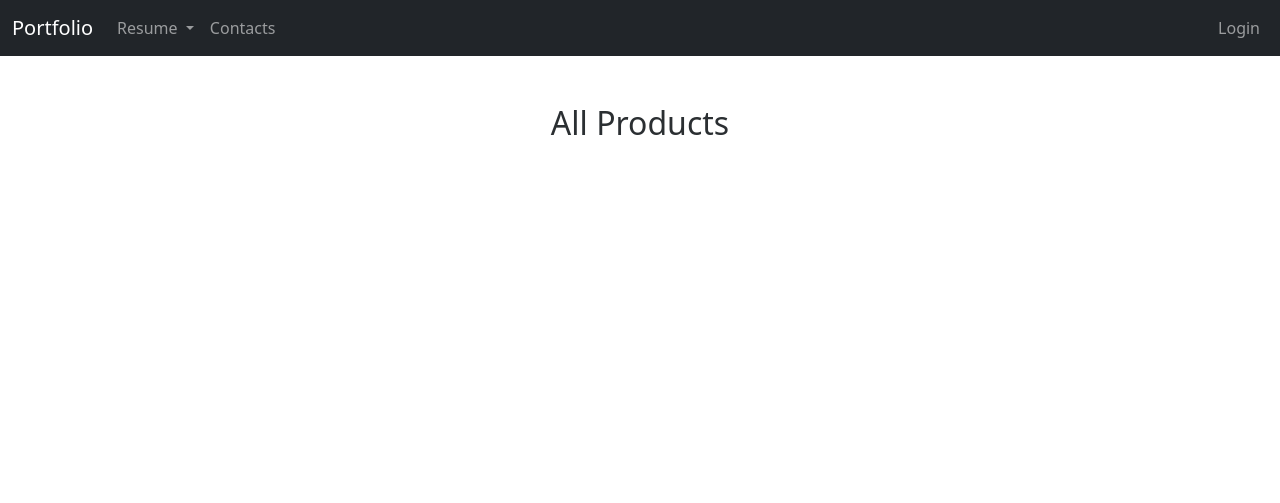
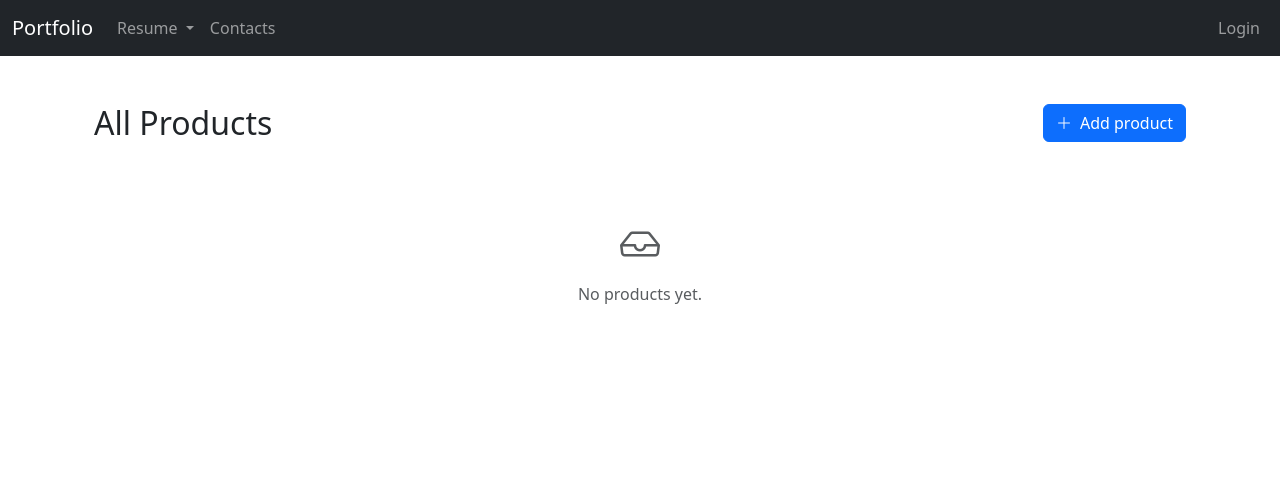
Before and after one commit to arsensmetaniak24-code/flask-app-lab, a Flask app: template app/products/templates/products/products.html in a window 1280 px wide. Shown: the top 503 px of the page. Run offline with Flask 3, Linux system fonts and the light colour scheme; the template is opened without the code that fills it, so the values that code supplies are empty; parts of the project's set-up code (start-up, migrations or seed data) failed here and were passed over.

```diff
--- a/app/__init__.py
+++ b/app/__init__.py
@@ -8,7 +8,7 @@ load_dotenv(Path(__file__).parent.parent / ".flaskenv")
 app = Flask(__name__)
 app.config.from_prefixed_env()
 app.config["PRODUCTS_DB"] = Path(__file__).parent.parent / "data/products.json"
-app.config["MAX_CONTENT_LENGTH."] = 1024 * 1024 * 2
+app.config["MAX_CONTENT_LENGTH"] = 1024 * 1024 * 2
 
 logger = logging.getLogger(__name__)
 handler = logging.FileHandler(filename=Path(__file__).parent.parent / "logs/contacts.log", mode="a")
--- a/app/products/templates/products/products.html
+++ b/app/products/templates/products/products.html
@@ -1,23 +1,47 @@
 {% extends 'base.html' %}
 
 {% block content %}
-<div class="container my-4 text-light">
-    <h2 class="mb-4 text-center text-secondary-emphasis">All Products</h2>
+<div class="container my-4">
+    <div class="d-flex flex-wrap justify-content-between align-items-center gap-2 mb-4">
+        <h2 class="mb-0">All Products</h2>
+        <a href="{{ url_for('products.add_product') }}" class="btn btn-primary d-inline-flex align-items-center gap-2">
+            <i class="bi bi-plus-lg"></i> Add product
+        </a>
+    </div>
 
-    <div class="row row-cols-1 row-cols-md-3 g-4">
+    {% if products %}
+    <div class="row row-cols-1 row-cols-md-2 row-cols-lg-3 g-4">
         {% for product in products %}
         <div class="col">
-            <div class="card h-100 bg-secondary text-white border-secondary shadow-sm">
+            <div class="card h-100 border-0 shadow-sm">
+                {% if product.image %}
+                    <img src="{{ url_for('products.static', filename=product.image) }}"
+                         alt="{{ product.name }}" class="card-img-top object-fit-cover" style="height: 200px;">
+                {% else %}
+                    <div class="card-img-top bg-body-tertiary d-flex align-items-center justify-content-center text-body-secondary" style="height: 200px;">
+                        <i class="bi bi-image fs-1"></i>
+                    </div>
+                {% endif %}
+
                 <div class="card-body d-flex flex-column">
-                    <h5 class="card-title fw-bold">{{ product.name }}</h5>
-                    <h6 class="card-subtitle mb-2 text-warning">${{ product.price }}</h6>
-                    <p class="card-text text-light opacity-75 flex-grow-1">
-                        {{ product.content }}
+                    <div class="d-flex justify-content-between align-items-start gap-2 mb-2">
+                        <h5 class="card-title fw-bold mb-0">{{ product.name }}</h5>
+                        <span class="badge text-bg-secondary">{{ (product.category or 'no category')|capitalize }}</span>
+                    </div>
+
+                    <p class="fs-5 fw-semibold text-primary mb-1">${{ "%.2f"|format(product.price) }}</p>
+                    <p class="small text-body-secondary mb-3">
+                        <i class="bi bi-box-seam me-1"></i>
+                        {% if product.quantity is defined %}{{ product.quantity }} in stock{% else %}quantity unknown{% endif %}
                     </p>
-                    <div class="mt-3">
+
+                    <div class="mt-auto">
+                        <p class="small text-body-secondary mb-2">
+                            <i class="bi bi-clock me-1"></i>Added {{ product.created_at|replace('T', ' ') if product.created_at else '—' }}
+                        </p>
                         <a href="{{ url_for('products.product_detail', product_id=product.id) }}"
-                           class="btn btn-dark w-100 border-secondary">
-                            Детальніше
+                           class="btn btn-outline-primary w-100">
+                            Details
                         </a>
                     </div>
                 </div>
@@ -25,5 +49,11 @@
         </div>
         {% endfor %}
     </div>
+    {% else %}
+    <div class="text-center text-body-secondary py-5">
+        <i class="bi bi-inbox fs-1 d-block mb-2"></i>
+        No products yet.
+    </div>
+    {% endif %}
 </div>
 {% endblock %}
```
Also changed, not shown: app/products/templates/products/product.html (+37 -18 lines), app/products/views.py (+41 -0 lines), app/products/static/uploads/9d9a2caf-a2f1-408c-addb-009182c439c0.jpeg (added), 1 other file.
